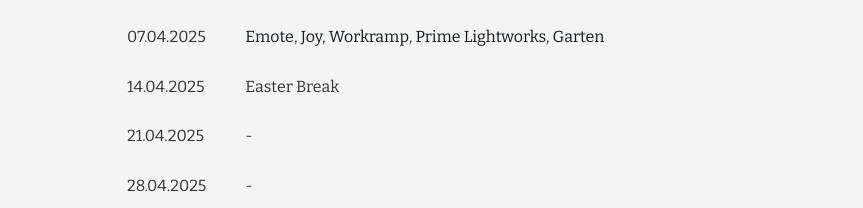
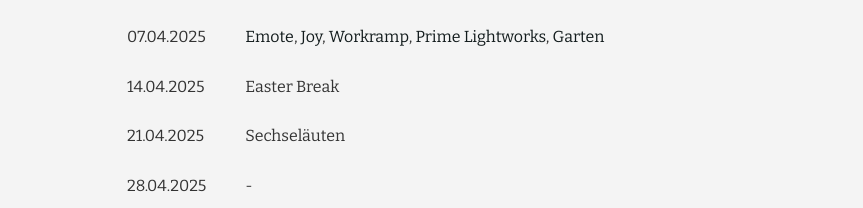
Before and after one commit to flairysky/startup-blender, a plain HTML site: page index.html in a window 1280 px wide. Shown: the part 1274-1482 px from the top of the page, without its empty margins (208-1071 px from the left). Drawn offline with nearby package versions, Linux system fonts and the light colour scheme; a web font is replaced by a local one.

Commit message:
Update index.html

```diff
--- a/index.html
+++ b/index.html
@@ -103,7 +103,7 @@
                 </tr>
                 <!tr onclick="window.location = 'https://www.instagram.com/startupblender/'">
                     <td>21.04.2025</td>
-                    <td>-</td>
+                    <td>Sechseläuten</td>
                 </tr>
                 <!tr onclick="window.location = 'https://www.instagram.com/startupblender/'">
                     <td>28.04.2025</td>
```
